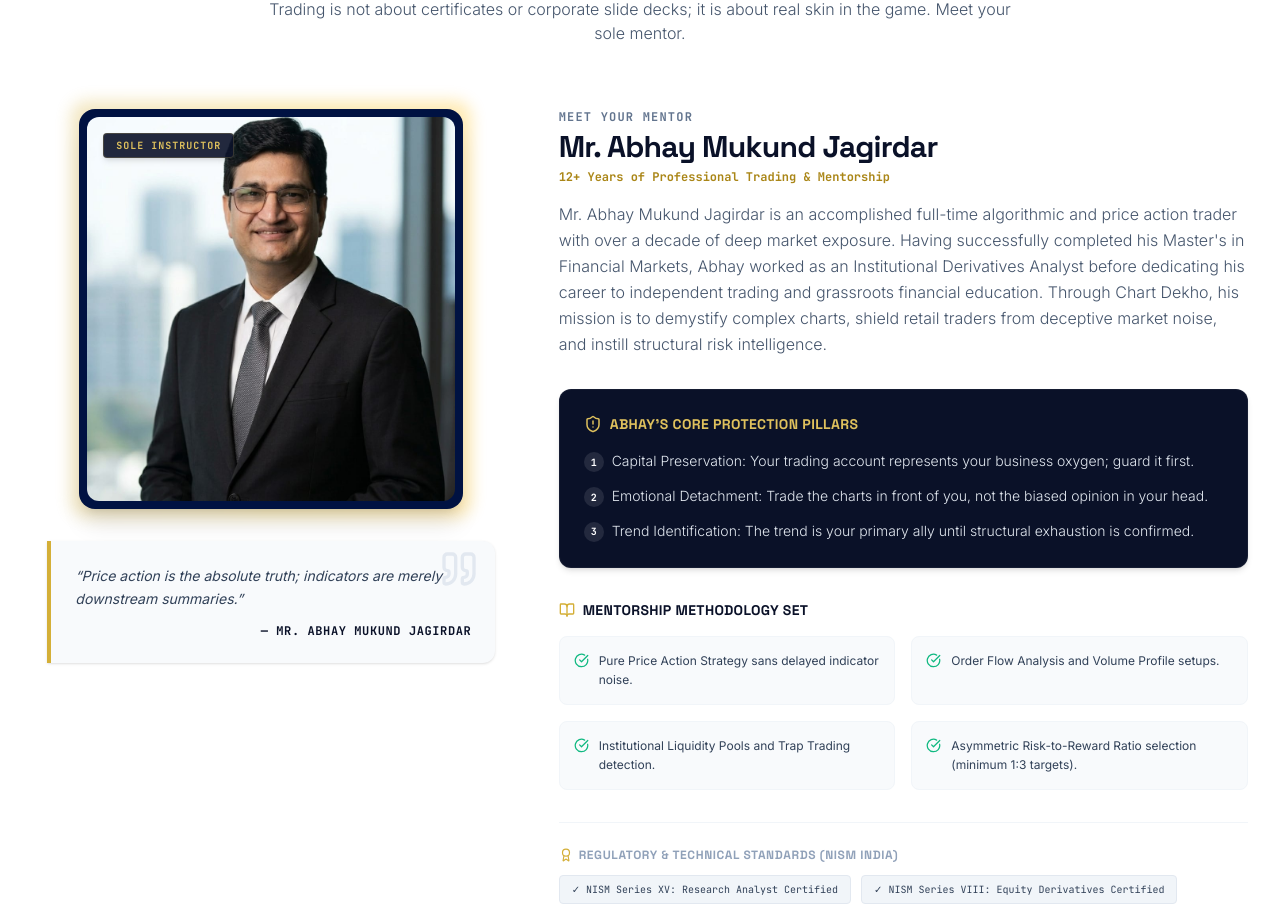
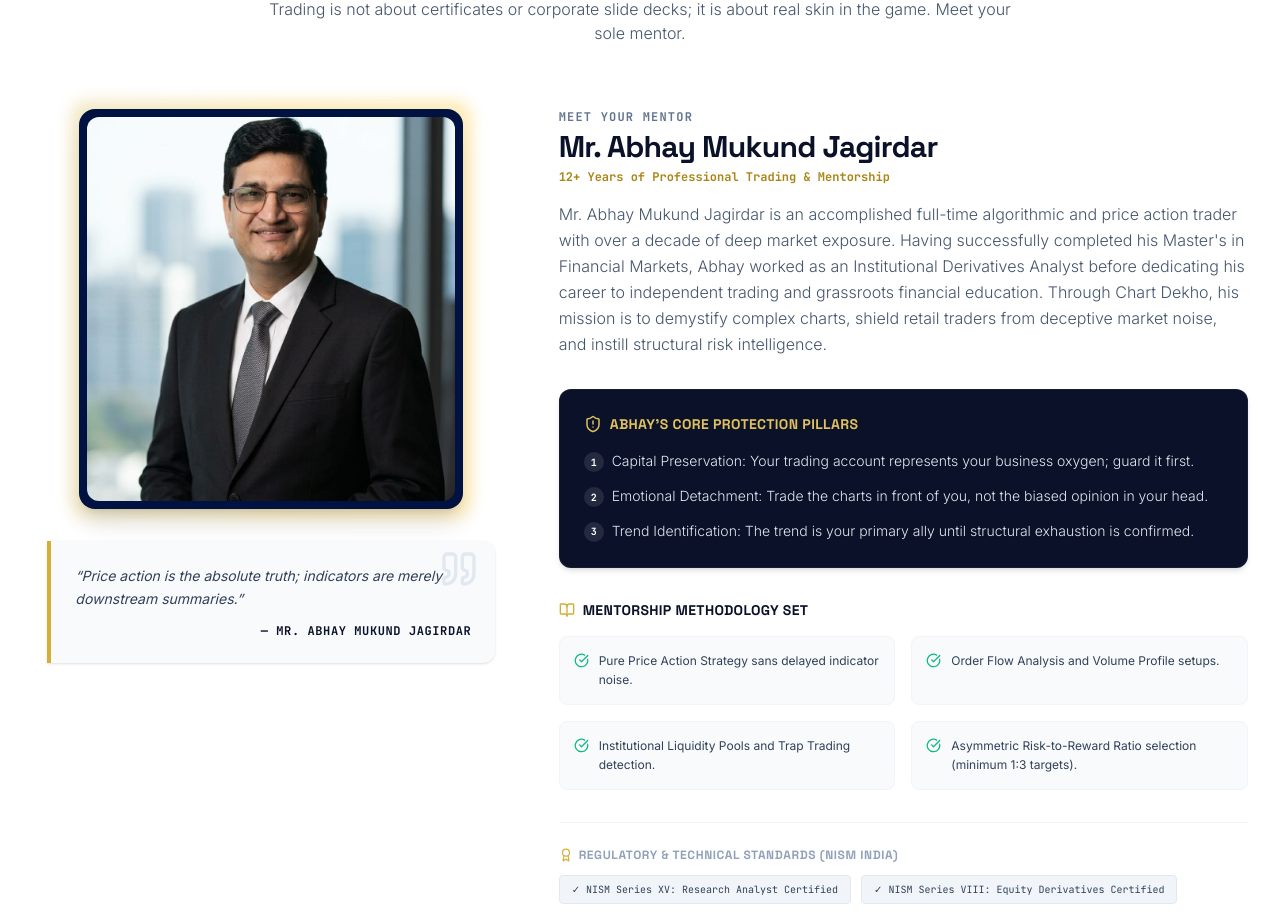
Before and after one commit to freakystark/chartdekho, a React (Vite) app: page / in a window 1280 px wide. Shown: the part 1991-2903 px from the top of the page. Built offline with nearby package versions, Linux system fonts and the light colour scheme.

Commit message:
updated for sole instructor

```diff
--- a/src/components/AboutTeacher.tsx
+++ b/src/components/AboutTeacher.tsx
@@ -191,9 +191,9 @@ export default function AboutTeacher() {
                 />
 
                 {/* Solitary Badge */}
-                <span className="absolute top-6 left-6 bg-brand-950/90 text-gold-400 text-[10px] font-mono tracking-widest font-bold px-3 py-1 rounded border border-gold-400/20 shadow-md">
+                {/* <span className="absolute top-6 left-6 bg-brand-950/90 text-gold-400 text-[10px] font-mono tracking-widest font-bold px-3 py-1 rounded border border-gold-400/20 shadow-md">
                   SOLE INSTRUCTOR
-                </span>
+                </span> */}
               </div>
             </div>
 
```
